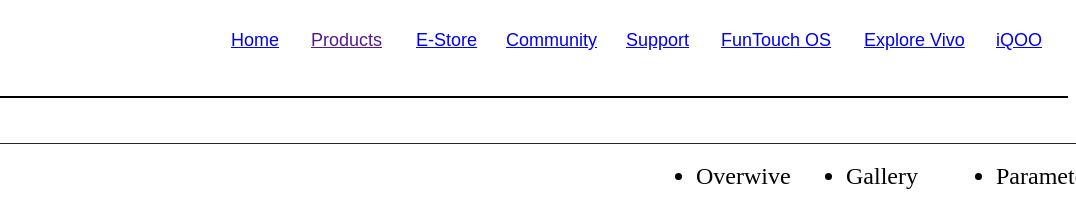
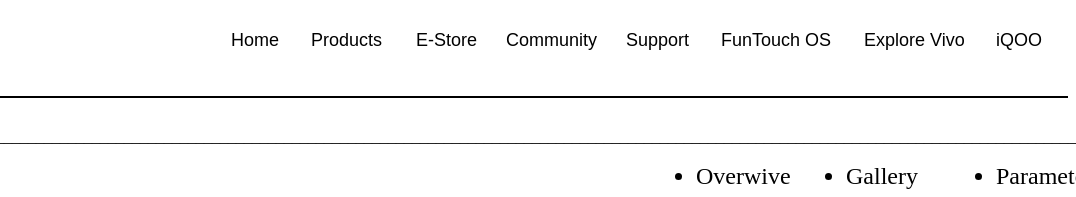
Before and after one commit to Akshadakadam06/Akshada, a plain HTML site: page index.html in a window 1280 px wide. Shown: the top 197 px of the page, 204-1280 px from the left. Drawn offline with Linux system fonts and the light colour scheme.

Commit message:
Add files via upload

```diff
--- a/Vivo.css
+++ b/Vivo.css
@@ -491,3 +491,90 @@
     color: whitesmoke;
     transition: 0.2s;
 }
+.navbar{
+    height: 80px;
+    width: 100%;
+   background-color: white;
+   /* position: fixed; */
+     /* z-index: -8; */
+    border-bottom: 2px solid black;
+}
+.logo{
+    position: absolute;
+    height: 60px;
+    width: 180px;
+    top: 15px;
+    left: 50px;
+    /* border: 2px solid black; */
+}
+.nmenu{
+    display: flex;
+    /* border: 2px solid black; */
+}
+.nm10{
+    position: absolute;
+    top: 24px;
+    left: 1400px;
+    /* z-index: -8; */
+}
+.nm9{
+    position: absolute;
+    top: 28px;
+    left: 1325px;
+    /* z-index: -8; */
+}
+.nm8{
+    position: absolute;
+    top: 30px;
+    left: 1200px;
+}
+.nm7{
+    position: absolute;
+    top: 30px;
+    left: 1068px;
+}
+.nm6{
+    position: absolute;
+    top: 30px;
+    left: 925px;
+}
+.nm5{
+    position: absolute;
+    top: 30px;
+    left: 830px;
+}
+.nm4{
+    position: absolute;
+    top: 30px;
+    left: 710px;
+}
+.nm3{
+    position: absolute;
+    top: 30px;
+    left: 620px;
+}
+.nm2{
+    position: absolute;
+    top: 30px;
+    left: 515px;
+}
+.nm1{
+    position: absolute;
+    top: 30px;
+    left: 435px;
+}
+.nm1, .nm2, .nm3, .nm4, .nm5, .nm6, .nm7, .nm8, .nm9, .nm10{
+    /* font-weight: bold; */
+    color: black;
+    font-size: 18px;
+    font-family: Arial, Helvetica, sans-serif;
+    transition: 0.5s;
+    cursor: pointer;
+}
+.nm1 a, .nm2 a, .nm3 a, .nm4 a, .nm5 a, .nm6 a, .nm7 a, .nm8 a, .nm9 a, .nm10 a{
+    color: black;
+    text-decoration: none;
+}
+.nm1 a:hover, .nm2 a:hover, .nm3 a:hover, .nm4 a:hover, .nm5 a:hover, .nm6 a:hover, .nm7 a:hover, .nm8 a:hover, .nm9 a:hover, .nm10 a:hover{
+    color: #0926e0;
+}
```
